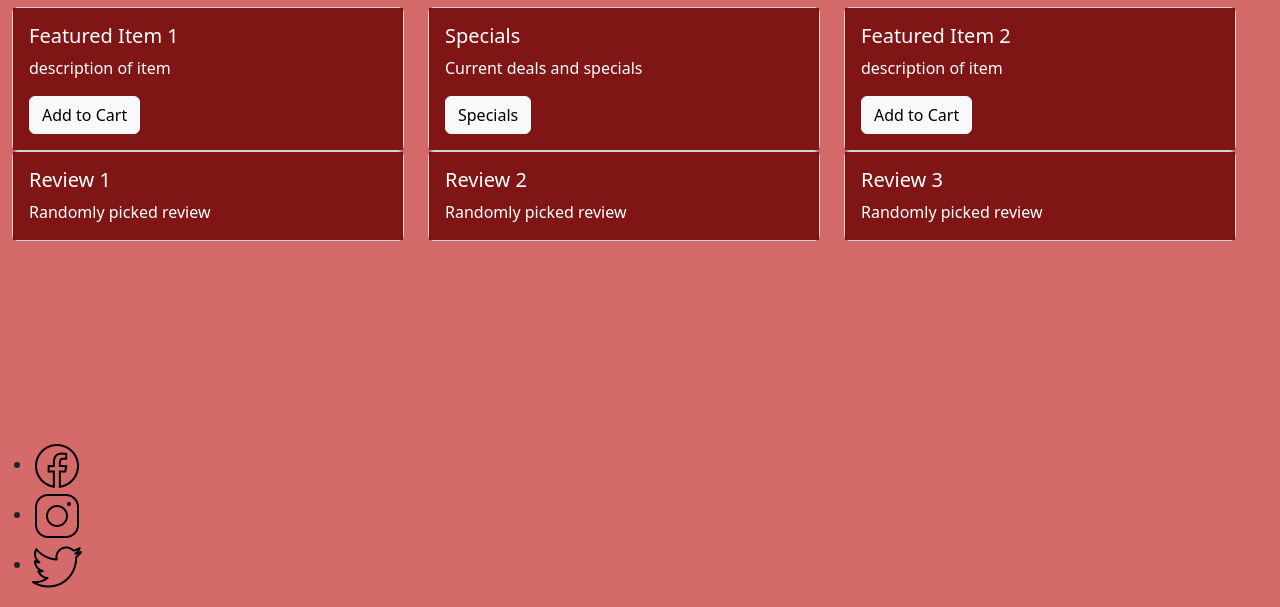
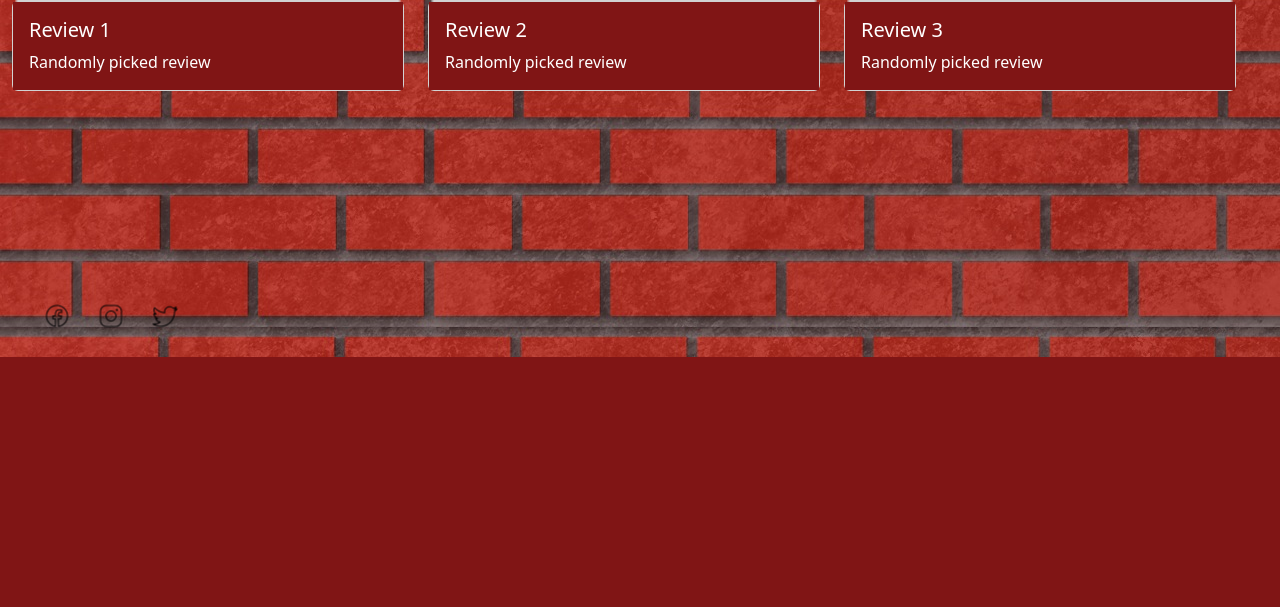
Before and after one commit to jlenz126/ctugroup, a PHP site: page / in a window 1280 px wide. Shown: the part 873-1480 px from the top of the page. After the commit the page ends 1230 px from the top, so only its background shows below. Run offline with PHP 8.4, Linux system fonts and the light colour scheme.

Commit message:
Update style.css

```diff
--- a/style.css
+++ b/style.css
@@ -4,6 +4,7 @@
 
 body {
 	background-color: rgb(212,106,106);
+	background-image: url(images/redwall.jpg);
 }
 
 .main-view {
@@ -13,10 +14,10 @@ body {
 	align-items: center;
 }
 .showcase video{
-	width: 100%;
+	max-width: 100%;
 	height: 100%;
 	z-index: -1;
-	opacity: 0.6;
+
 }
 .main-card {
 	display: flex;
@@ -35,7 +36,7 @@ body {
 		margin-top: 200px;
 	}
 	.landingPadding {
-		margin-top: 200px;
+		margin-top: 50px;
 		margin-right: 80px;
 	}
 	.img-responsive{
@@ -48,14 +49,14 @@ body {
 
 @media only screen and (min-width: 768px){
 	.landingPadding {
-		margin-top: 375px;
+		margin-top: 50px;
 		margin-right: 80px;
 	}
 }
 
-@media only screen and (min-width: 923px) {
+@media only screen and (min-width: 1024px) {
 	.landingPadding {
-		margin-top: 310px;
+		margin-top: 160px;
 		margin-right: 80px;
 	}
 }
@@ -69,7 +70,7 @@ body {
 
 @media only screen and (max-width: 401px) {
 	.serviceCards {
-		padding-top: 50px;
+		padding-top: 200px;
 		padding-bottom: 100px;
 	}
 }
@@ -113,3 +114,25 @@ body {
 	display: block;
 	margin-bottom: 20px;
 }
+
+.social {
+	position: absolute;
+	display: flex;
+	justify-content: center;
+	align-items: center;
+
+}
+.social li{
+	list-style: none;
+	display: inline-block;
+}
+
+.social li a {
+	display: inline-block;
+	transform: scale(0.5);
+	transition: 0.2s;
+}
+
+.social li a:hover{
+	transform: scale(0.5) translateY(-15px);
+}
```
